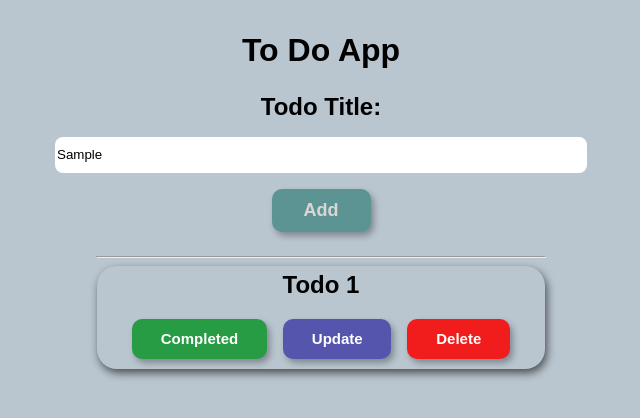
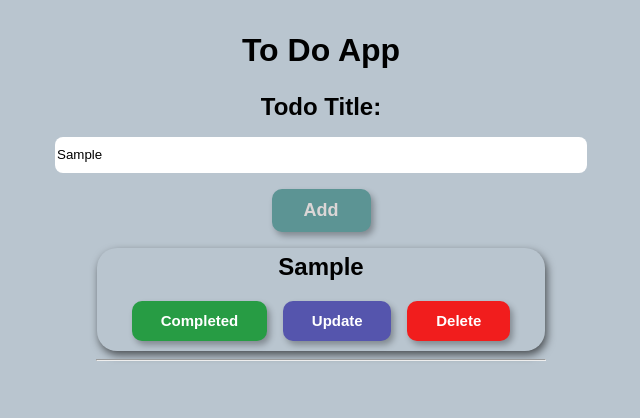
Before and after one commit to Rohittt01/todo, a plain HTML site: page main.html in a window 1280 px wide. Both pictures are taken after typing "Sample" into the empty fields and a click on the button "Add". Shown: the whole page, without its empty margins (319-959 px from the left). Drawn offline with Linux system fonts and the light colour scheme.

Commit message:
add main.js

```diff
--- a/main.html
+++ b/main.html
@@ -19,21 +19,20 @@
     <div id="add">
         <button id="add-button">Add</button>
     </div>
-    <hr>
-    <div id="todo">
-    <div class="todo-list">
-    <div id="todo">
+    <div class="todo">
+    <!-- <div class="todo-list">
+    <div class="todo">
         <h2>Todo 1</h2>
     </div>
     <div id="button">
     <div class="button">
-        <!-- <h2>Todo 1</h2> -->
-        <button>Completed</button>
+         <h2>Todo 1</h2> -->
+        <!-- <button>Completed</button>
         <button>Update</button>
         <button>Delete</button>
     </div>
     </div>
-</div>
+</div> -->
 </div>
     <script src="main.js">
     </script>
--- a/main.js
+++ b/main.js
@@ -6,6 +6,38 @@ button.addEventListener("click", function(event){
         event.preventDefault();
     }
     else{
+       var newdiv = document.createElement("div")
+       newdiv.classList.add("todo-list")
+       var parentdiv = document.getElementsByClassName("todo")[0]
+       parentdiv.appendChild(newdiv)
+       var newdiv2 = document.createElement("div")
+       newdiv2.classList.add("todo-div")
+       newdiv.appendChild(newdiv2)
+       var h2title = document.createElement("h2")
+       h2title.textContent = title.value
+       newdiv2.appendChild(h2title)
 
+       var newdiv3 = document.createElement("div")
+       newdiv3.id = "button"
+       newdiv.appendChild(newdiv3)
+       var newdiv4 = document.createElement("div")
+       newdiv4.classList.add("button")
+       newdiv3.appendChild(newdiv4)
+
+       var newbutton = document.createElement("button")
+       newbutton.textContent= "Completed"
+       newbutton.id = "complete"
+       newdiv4.appendChild(newbutton)
+       var newbutton1 = document.createElement("button")
+       newbutton1.textContent= "Update"
+       newbutton1.id = "update"
+       newdiv4.appendChild(newbutton1)
+       var newbutton2 = document.createElement("button")
+       newbutton2.textContent= "Delete"
+       newbutton2.id = "delete"
+       newdiv4.appendChild(newbutton2)
+
+       var newhr = document.createElement("hr")
+       parentdiv.appendChild(newhr)
     }
 })
--- a/style.css
+++ b/style.css
@@ -137,6 +137,9 @@ hr{
     box-shadow: 0 8px 12px rgba(0, 0, 0, 0.6);
     background-color: rgb(50, 113, 92);
 }
+#add button:active{
+    background-color: rgb(31, 93, 72);
+}
 .todo-list{
     display: flex;
     flex-direction: column;
@@ -147,11 +150,18 @@ hr{
     padding-bottom: 10px;
     border-radius: 20px;
 }
-#todo{
+.todo{
+    display: flex;
+    flex-direction: column;
+    align-items: center;
+    /* justify-content: center; */
+    margin-bottom: 2rem;
+}
+.todo-div{
     display: flex;
     justify-content: center;
 }
-#todo h2{
+.todo h2{
     margin-top: 5px;
     color: black;
 }
```
